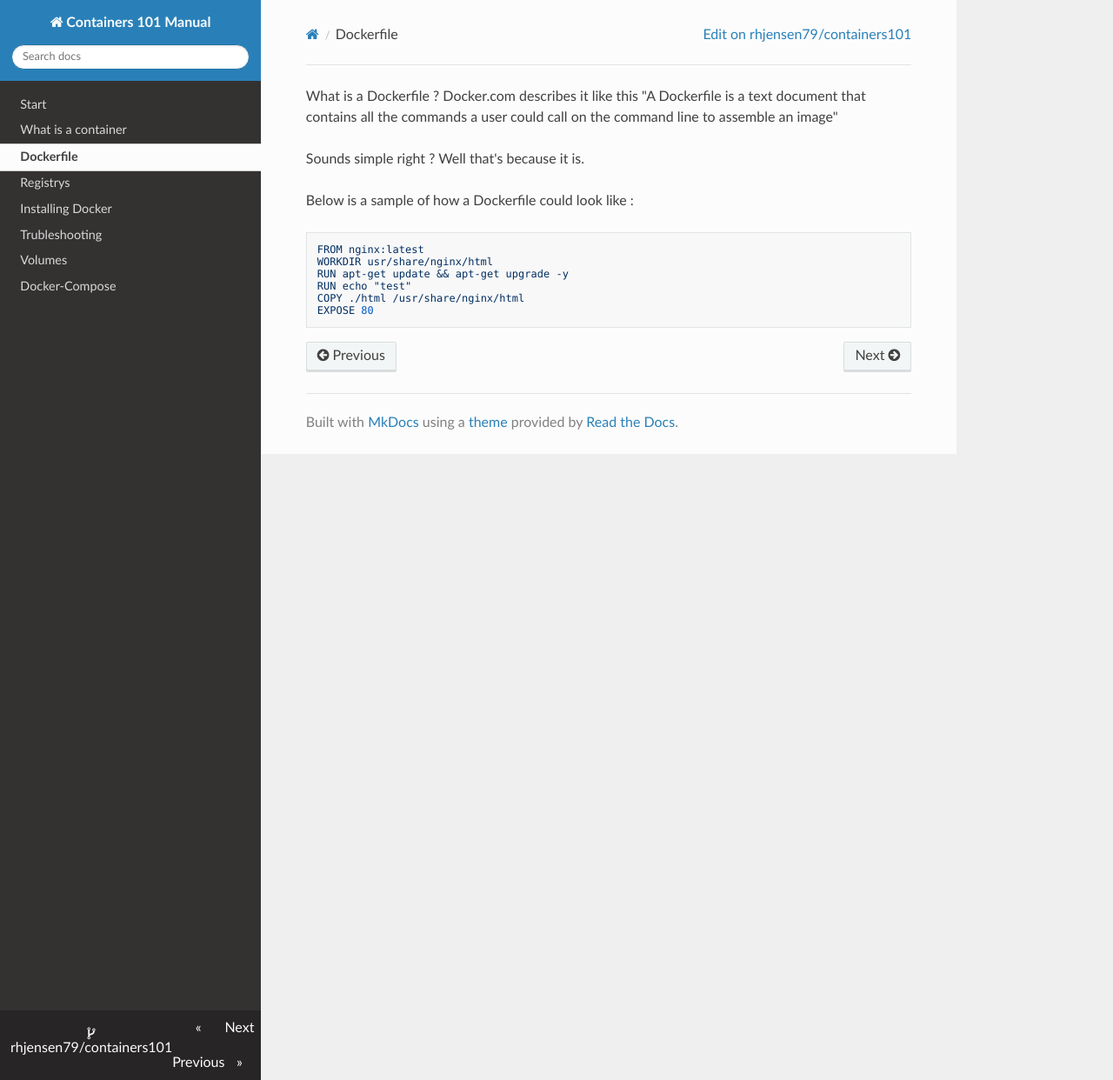
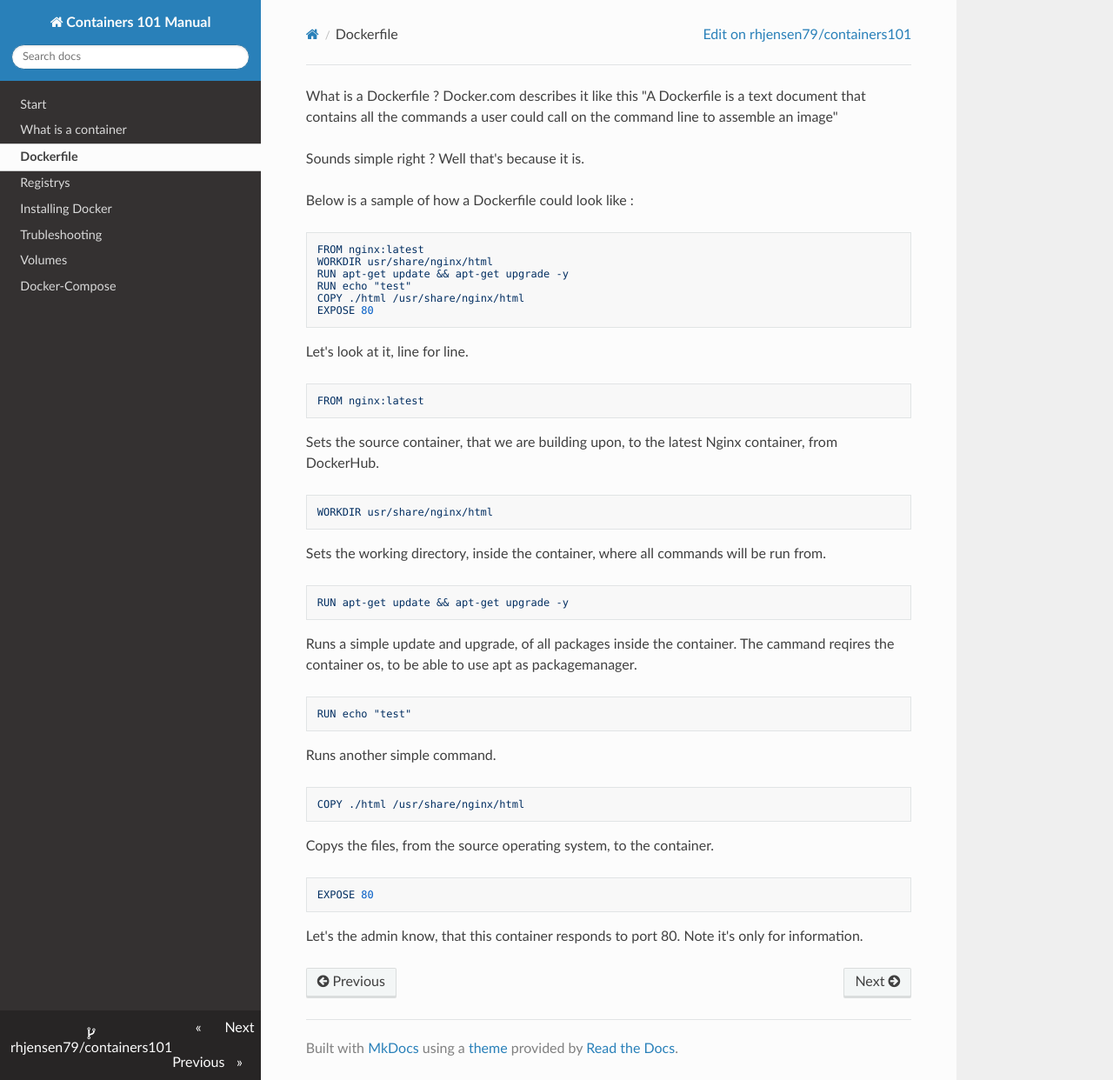
Before and after one commit to rhjensen79/containers101, an MkDocs documentation site: the page built from docs/dockerfile.md, in a window 1280 px wide and 1242 px high. Shown: the whole window at 87% size. Built offline with MkDocs 1.6.1, drawn with Linux system fonts in a browser that asks for light colours; nearby versions of some CDN libraries.

Commit message:
added more info

````diff
--- a/docs/dockerfile.md
+++ b/docs/dockerfile.md
@@ -12,3 +12,35 @@ RUN echo "test"
 COPY ./html /usr/share/nginx/html
 EXPOSE 80
 ```
+
+Let's look at it, line for line.
+
+```yaml
+FROM nginx:latest
+```
+Sets the source container, that we are building upon, to the latest Nginx container, from DockerHub.
+
+```yaml
+WORKDIR usr/share/nginx/html
+```
+Sets the working directory, inside the container, where all commands will be run from.
+
+```yaml
+RUN apt-get update && apt-get upgrade -y
+```
+Runs a simple update and upgrade, of all packages inside the container. The cammand reqires the container os, to be able to use apt as packagemanager.
+
+```yaml
+RUN echo "test"
+```
+Runs another simple command.
+
+```yaml
+COPY ./html /usr/share/nginx/html
+```
+Copys the files, from the source operating system, to the container.
+
+```yaml
+EXPOSE 80
+```
+Let's the admin know, that this container responds to port 80. Note it's only for information.
````
